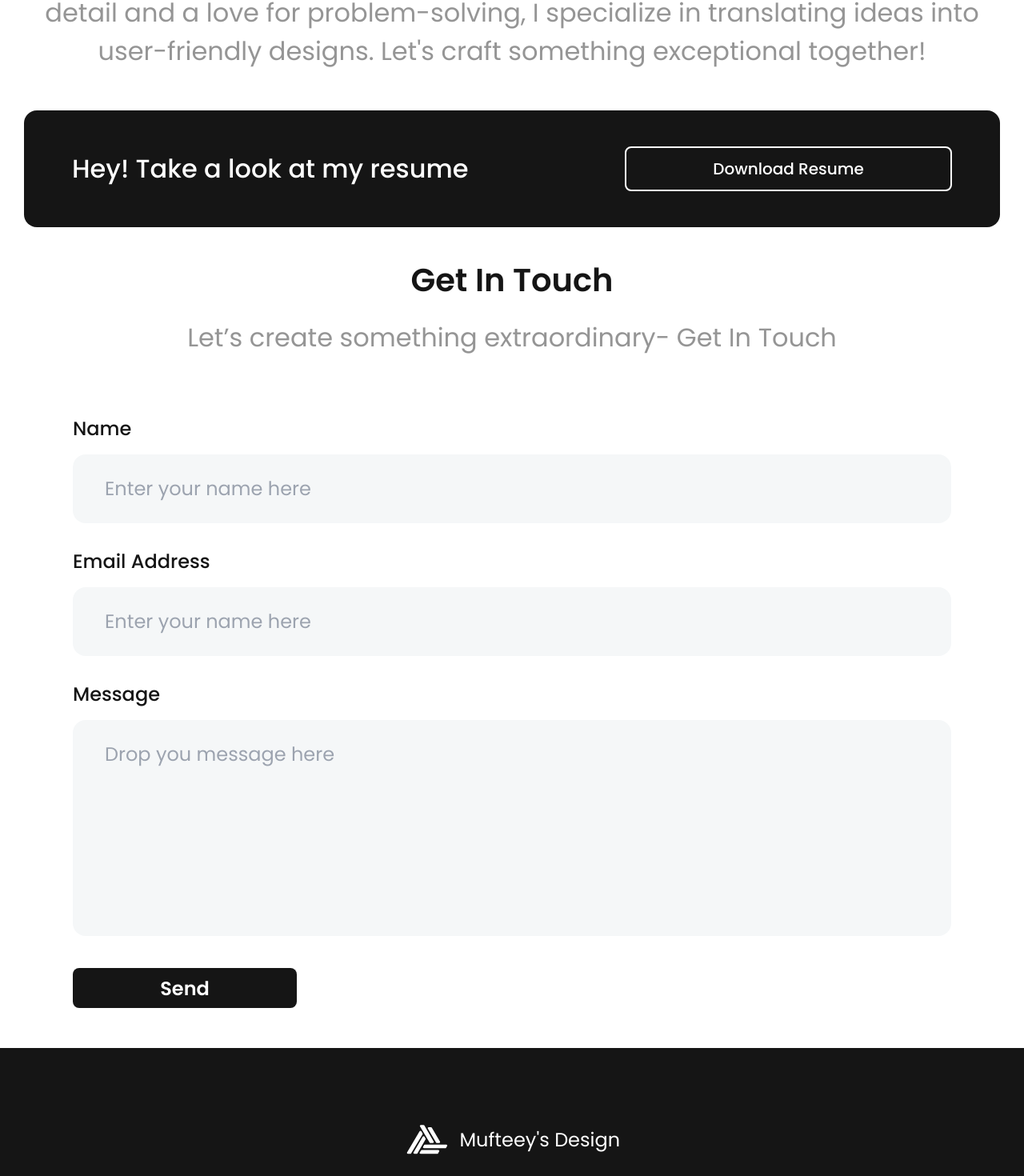
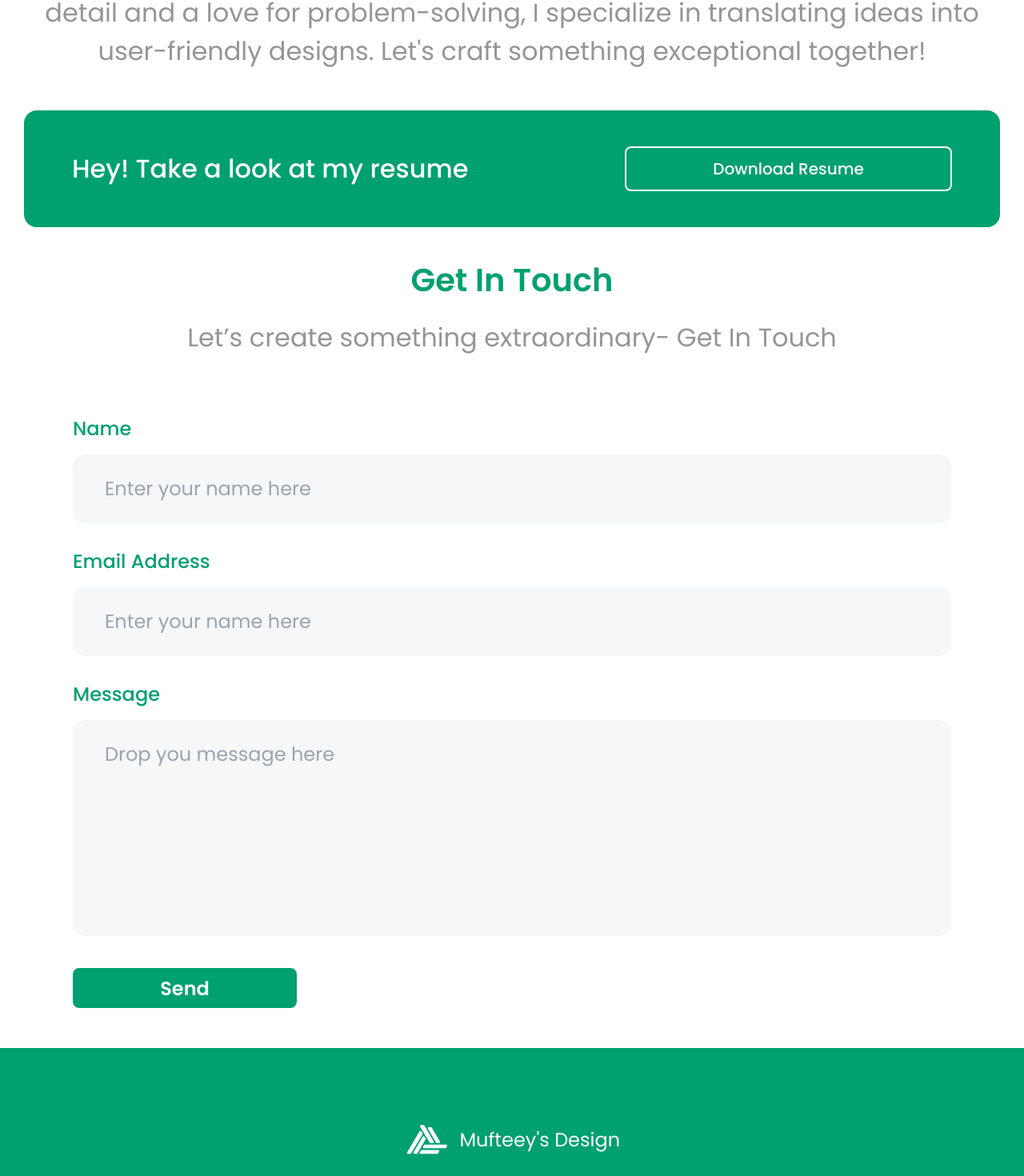
Before and after one commit to mmustaphak/ui-ux-portfolio, a React (Vite) app: page /about in a window 1280 px wide. Shown: the part 949-2419 px from the top of the page at 80% size. Built offline with nearby package versions, Linux system fonts and the light colour scheme.

Commit message:
Applied the theme across the home page

```diff
--- a/src/components/GetInTouchForm.jsx
+++ b/src/components/GetInTouchForm.jsx
@@ -1,4 +1,6 @@
+import { useContext } from "react";
 import { Form, useActionData } from "react-router-dom";
+import { ThemeContext } from "./ThemeContext";
 
 export async function action({ request }) {
   const formData = await request.formData();
@@ -21,38 +23,40 @@ export async function action({ request }) {
 export default function GetInTouchForm() {
   const formResponse = useActionData();
 
+  const { background, text } = useContext(ThemeContext)
+
   return (
     <Form
       method="post"
       className="px-4 my-6 flex flex-col mx-auto md:my-8 md:px-8 lg:px-0 lg:my-[50px] lg:w-[90%]"
     >
       {formResponse && (
-        <p className="text-black text-xl font-bol">{formResponse}</p>
+        <p className={`text-xl font-bold ${text}`}>{formResponse}</p>
       )}
-      <label className="block font-medium text-left text-black md:mt-6 lg:text-2xl">
+      <label className={`${text} block font-medium text-left md:mt-6 lg:text-2xl`}>
         Name <br />
         <input
-          className="w-full py-2 px-4 rounded-[4.29px] font-normal bg-whitish focus:outline-none focus:border focus:border-black placeholder:font-normal md:rounded-lg md:min-h-[52px] lg:mt-4 lg:py-[27px] lg:px-10 lg:focus:border-3 lg:rounded-2xl"
+          className="text-black w-full py-2 px-4 rounded-[4.29px] font-normal bg-whitish focus:outline-none focus:border focus:border-black placeholder:font-normal md:rounded-lg md:min-h-[52px] lg:mt-4 lg:py-[27px] lg:px-10 lg:focus:border-3 lg:rounded-2xl"
           type="text"
           name="name"
           placeholder="Enter your name here"
           required
         />
       </label>
-      <label className="block mt-4 font-medium text-left text-black md:mt-6 lg:mt-8 lg:text-2xl">
+      <label className={`${text} block mt-4 font-medium text-left md:mt-6 lg:mt-8 lg:text-2xl`}>
         Email Address <br />
         <input
-          className="w-full py-2 px-4 rounded-[4.29px] font-normal bg-whitish focus:outline-none focus:border focus:border-black placeholder:font-normal md:rounded-lg md:min-h-[52px] lg:mt-4 lg:py-[27px] lg:px-10 lg:focus:border-3 lg:rounded-2xl"
+          className="text-black w-full py-2 px-4 rounded-[4.29px] font-normal bg-whitish focus:outline-none focus:border focus:border-black placeholder:font-normal md:rounded-lg md:min-h-[52px] lg:mt-4 lg:py-[27px] lg:px-10 lg:focus:border-3 lg:rounded-2xl"
           type="email"
           name="email"
           placeholder="Enter your name here"
           required
         />
       </label>
-      <label className="block mt-4 font-medium text-left text-black md:mt-6 lg:mt-8 lg:text-2xl">
+      <label className={`${text} block mt-4 font-medium text-left md:mt-6 lg:mt-8 lg:text-2xl`}>
         Message <br />
         <textarea
-          className="w-full min-h-[119px] resize-none py-2 px-4 rounded-[4.29px] font-normal bg-whitish focus:outline-none focus:border focus:border-black placeholder:font-normal md:rounded-lg md:min-h-[270px] lg:mt-4 lg:py-[27px] lg:px-10 lg:focus:border-3 lg:rounded-2xl"
+          className="text-black w-full min-h-[119px] resize-none py-2 px-4 rounded-[4.29px] font-normal bg-whitish focus:outline-none focus:border focus:border-black placeholder:font-normal md:rounded-lg md:min-h-[270px] lg:mt-4 lg:py-[27px] lg:px-10 lg:focus:border-3 lg:rounded-2xl"
           placeholder="Drop you message here"
           name="message"
           required
@@ -60,7 +64,7 @@ export default function GetInTouchForm() {
       </label>
 
       <button
-        className="py-0.5 px-[23px] w-full max-w-[110px] min-[375px]:max-w-[130px] mt-4 font-medium rounded-[3.37px] text-[10.11px] text-white disabled:opacity-50 md:py-2 md:text-[18px] md:rounded-md md:max-w-[280px] bg-black md:font-semibold md:mt-6 lg:mt-8 lg:pt-[10px] lg:text-2xl lg:rounded-lg"
+        className={`${background} py-0.5 px-[23px] w-full max-w-[110px] min-[375px]:max-w-[130px] mt-4 font-medium rounded-[3.37px] text-[10.11px] text-white disabled:opacity-50 md:py-2 md:text-[18px] md:rounded-md md:max-w-[280px] md:font-semibold md:mt-6 lg:mt-8 lg:pt-[10px] lg:text-2xl lg:rounded-lg`}
         type="submit"
         disabled={formResponse}
       >
--- a/src/components/Layout.jsx
+++ b/src/components/Layout.jsx
@@ -7,13 +7,12 @@ import Header from "./Header";
 import GetInTouchForm from "./GetInTouchForm";
 import logo from "../assets/footer-logo.svg";
 import { ThemeContext } from "./ThemeContext";
-import { useContext } from "react";
 
 
 export default function Layout({ children }) {
   const year = new Date().getFullYear();
 
-  const theme = { background: 'bg-[#151515]', text: 'text-[#151515]' }
+  const theme = { background: 'bg-[#00A070]', text: 'text-[#00A070]', color: '#00A070' }
 
   return (
     <ThemeContext.Provider value={theme}>
@@ -28,7 +27,7 @@ export default function Layout({ children }) {
           )}
 
           <div>
-            <h1 className="mt-auto text-black font-semibold min-[480px]:text-2xl lg:text-[2.5rem]">
+            <h1 className={`${theme.text} mt-auto font-semibold min-[480px]:text-2xl lg:text-[2.5rem]`}>
               Get In Touch
             </h1>
             <p className="text-[0.75rem] mt-2 mx-auto max-w-[512px] md:max-w-[760px] md:text-xl md:leading-[normal] md:mt-4 lg:mt-8 lg:max-w-[1320px] lg:text-[2rem]">
--- a/src/components/Resume.jsx
+++ b/src/components/Resume.jsx
@@ -1,8 +1,12 @@
+import { useContext } from "react";
 import resume from "../files/resume.pdf";
+import { ThemeContext } from "./ThemeContext";
 
 export default function Resume() {
+
+  const { background } = useContext(ThemeContext)
   return (
-    <div className="mt-6 mx-auto py-3 px-4 flex justify-between items-center rounded-[4px] text-white bg-black md:py-8 md:px-10 md:rounded-lg lg:mt-[50px] lg:px-[60px] lg:rounded-2xl lg:py-[45px]">
+    <div className={` ${background} mt-6 mx-auto py-3 px-4 flex justify-between items-center rounded-[4px] text-white md:py-8 md:px-10 md:rounded-lg lg:mt-[50px] lg:px-[60px] lg:rounded-2xl lg:py-[45px]`}>
       <p className="font-medium text-[8.58px] md:text-xl md:leading-[normal] lg:text-[1.4rem] min-[1134px]:text-[2rem]">
         Hey! Take a look at my resume
       </p>
--- a/src/components/Testimonial.jsx
+++ b/src/components/Testimonial.jsx
@@ -1,4 +1,5 @@
-import { useRef, useState } from "react"
+import { useContext, useRef, useState } from "react"
+import { ThemeContext } from "./ThemeContext";
 
 const data = [
   {
@@ -64,7 +65,10 @@ export default function Testimonial() {
     })
   }
 
-  function Testimonial({index, name, message}) {
+  function Testimonial({ index, name, message }) {
+
+    const { text } = useContext(ThemeContext)
+
     return (
       <div
         ref={node => {
@@ -78,7 +82,7 @@ export default function Testimonial() {
         className={`testimonial${index} max-h-[374px] bg-whitish p-5 mr-4 snap-center snap-always min-w-full md:p-10 lg:px-[188px] lg:py-[88px]`}
         data-index={index}
       >
-        <h3 className="text-[13.3px] text-black font-semibold md:text-2xl lg:text-[2.5rem]">
+        <h3 className={`${text} text-[13.3px] font-semibold md:text-2xl lg:text-[2.5rem]`}>
           From {name}
         </h3>
         <p className="mt-2 text-[.6875rem] mx-auto max-w-[412px] md:max-w-[700px] md:text-xl md:leading-[normal] md:mt-4 lg:mt-6 lg:max-w-full lg:text-[2rem]">
@@ -88,20 +92,27 @@ export default function Testimonial() {
     )
   }
 
-  const renderedTestimonials = data.map((testimonial, index) => <Testimonial key={testimonial.name} {...{...testimonial, index}}/>)
+  function NavButton({ index }) {
 
-  const navigationButtons = data.map((person, index) => {
+    const { color } = useContext(ThemeContext)
+
     return (
+      <>
+        <style>{`:checked{background: ${color}}`}</style>
         <input
-        key={index}
           name="testimonials"
           type="radio"
           onClick={() => scrollToTestimonial(index)}
-        className="size-2 bg-[#D9D9D9] rounded-full appearance-none hover:min-w-[15px] hover:checked:min-w-[23px] checked:bg-black checked:min-w-[23px] checked:transition checked:duration-200 checked:ease-in-out md:size-3 md:hover:min-w-[30px] md:checked:min-w-[44px] lg:size-4 lg:hover:min-w-[55px] lg:checked:min-w-[72px]"
+          className="size-2 bg-[#D9D9D9] rounded-full appearance-none hover:min-w-[15px] hover:checked:min-w-[23px] checked:min-w-[23px] checked:transition checked:duration-200 checked:ease-in-out md:size-3 md:hover:min-w-[30px] md:checked:min-w-[44px] lg:size-4 lg:hover:min-w-[55px] lg:checked:min-w-[72px]"
           checked={index == onScreenTestimonial}
         />
+      </>
     )
-  })
+  }
+
+  const renderedTestimonials = data.map((testimonial, index) => <Testimonial key={testimonial.name} {...{ ...testimonial, index }} />)
+
+  const navigationButtons = data.map((person, index) => <NavButton key={index} index={index} />)
 
   console.log(getMap())
 
--- a/src/pages/Home.jsx
+++ b/src/pages/Home.jsx
@@ -2,11 +2,16 @@ import Services from "../components/Services";
 import Resume from "../components/Resume";
 import Portfolio from "../components/Portfolio";
 import Testimonial from "../components/Testimonial";
+import { useContext } from "react";
+import { ThemeContext } from "../components/ThemeContext";
+
 export default function Home() {
+  const { background, text } = useContext(ThemeContext)
+
   return (
     <section>
       <div>
-        <h1 className="text-black font-semibold md:text-2xl lg:text-[2.5rem]">
+        <h1 className={`${text} font-semibold md:text-2xl lg:text-[2.5rem]`}>
           My name is Mustapha Danladi
         </h1>
         <p className="mt-2 text-[0.75rem] mx-auto max-w-[512px] md:max-w-[760px] md:text-xl md:leading-[normal] md:mt-4 lg:mt-8 lg:max-w-[1320px] lg:text-[2rem]">
@@ -15,7 +20,7 @@ export default function Home() {
           managers and engineers to collaborate together.
         </p>
 
-        <button className="mt-6 font-medium py-0.5 w-full max-w-[110px] min-[375px]:max-w-[130px] min-[500px]:py-2 rounded-[3.37px] text-[10px] text-white bg-black md:mt-7 lg:mt-8 md:text-xl md:max-w-[280px] md:px-0 md:rounded-md lg:max-w-[409px] lg:py-[10px] lg:text-2xl lg:rounded-lg">
+        <button className={`mt-6 font-medium py-0.5 w-full max-w-[110px] min-[375px]:max-w-[130px] min-[500px]:py-2 rounded-[3.37px] text-[10px] text-white ${background} md:mt-7 lg:mt-8 md:text-xl md:max-w-[280px] md:px-0 md:rounded-md lg:max-w-[409px] lg:py-[10px] lg:text-2xl lg:rounded-lg`}>
           Let&apos;s Talk
         </button>
       </div>
@@ -28,17 +33,17 @@ export default function Home() {
         <Portfolio />
       </div>
 
-      <div className="mt-6 flex flex-col justify-center mx-auto items-center min-h-[135px] w-full rounded-lg text-white bg-black bg-[url('src/assets/corner-logo-top.svg'),_url('src/assets/corner-logo-bottom.svg')] bg-[position:top_right,_bottom_left] bg-no-repeat md:py-[70px] md:bg-[position:104%_0%,-4%_100%] md:bg-[size:19%_32%] lg:py-[136px] lg:bg-[position:104%_0%,-4%_100%] min-[1488px]:bg-[size:234px_166px] min-[1488px]:bg-[position:101%_0%,-1%_100%]">
+      <div className={` ${background} mt-6 flex flex-col justify-center mx-auto items-center min-h-[135px] w-full rounded-lg text-white bg-[url('src/assets/corner-logo-top.svg'),_url('src/assets/corner-logo-bottom.svg')] bg-[position:top_right,_bottom_left] bg-no-repeat md:py-[70px] md:bg-[position:104%_0%,-4%_100%] md:bg-[size:19%_32%] lg:py-[136px] lg:bg-[position:104%_0%,-4%_100%] min-[1488px]:bg-[size:234px_166px] min-[1488px]:bg-[position:101%_0%,-1%_100%]`}>
         <p className="text-[0.75rem] font-medium md:text-2xl lg:text-[2.5rem]">
           Redesign your Existing website with me.
         </p>
-        <button className="mt-2 py-0.5 px-[23px] w-full max-w-[110px] min-[375px]:max-w-[130px] rounded-button font-medium text-[10.11px] text-black bg-white md:text-lg md:px-0 md:mt-4 lg:text-[1.5rem] lg:mt-8 lg:py-[10px] md:py-1 md:max-w-[280px] lg:max-w-[409px]">
+        <button className={`${text} mt-2 py-0.5 px-[23px] w-full max-w-[110px] min-[375px]:max-w-[130px] rounded-button font-medium text-[10.11px] bg-white md:text-lg md:px-0 md:mt-4 lg:text-[1.5rem] lg:mt-8 lg:py-[10px] md:py-1 md:max-w-[280px] lg:max-w-[409px]`}>
           Get In Touch
         </button>
       </div>
 
       <div className="mt-6 md:mt-8 lg:mt-[50px]">
-        <h1 className="text-black font-semibold md:text-2xl lg:text-[2.5rem]">
+        <h1 className={`${text} font-semibold md:text-2xl lg:text-[2.5rem]`}>
           Testimonial
         </h1>
         <p className="text-[0.75rem] mt-2 mx-auto max-w-[512px] md:max-w-[760px] md:text-xl md:leading-[normal] md:mt-4 lg:mt-8 lg:max-w-[1320px] lg:text-[2rem]">
```
Also changed, not shown: src/components/Portfolio.jsx (+6 -2 lines). Lines whose indentation alone changed are shown as unchanged.
